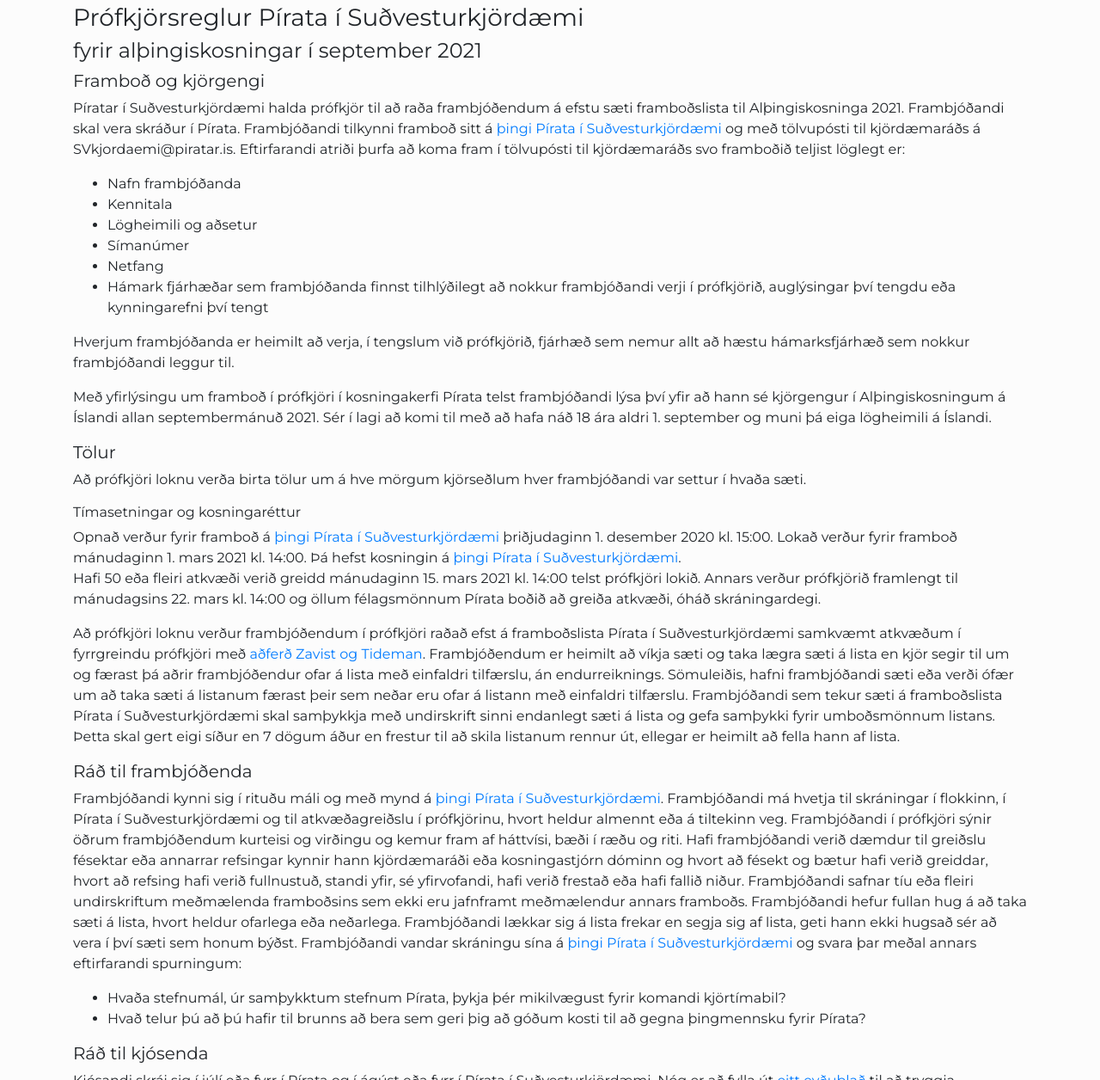
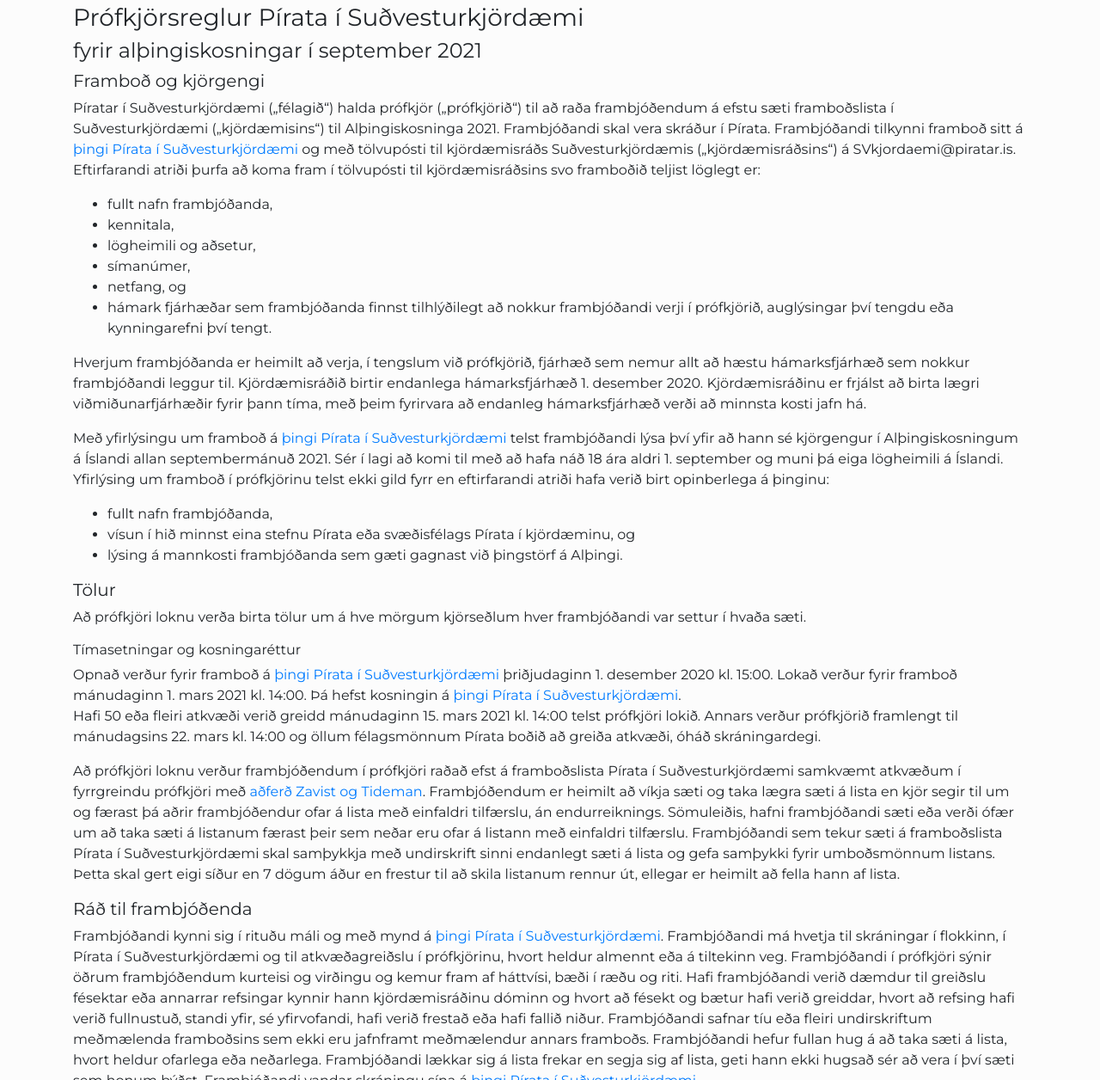
Before and after one commit to piratar/log.piratar.is, a Jekyll site: the page built from Lög aðildarfélaga/Suðvesturkjördæmi/prófkjör.md, in a window 1280 px wide and 1400 px high, scrolled down 923 px. Shown: the part 144-1400 px from the top of the window at 86% size. Built offline with Jekyll 4.4.1, drawn with Linux system fonts in a browser that asks for light colours; our own code applies the rules of GitHub Pages for plain Markdown files; some of the changed text lies outside the part shown.

```diff
--- a/Lög aðildarfélaga/Suðvesturkjördæmi/prófkjör.md
+++ b/Lög aðildarfélaga/Suðvesturkjördæmi/prófkjör.md
@@ -1,19 +1,22 @@
 ### Prófkjörsreglur Pírata í Suðvesturkjördæmi
 #### fyrir alþingiskosningar í september 2021
 ##### Framboð og kjörgengi
-Píratar í Suðvesturkjördæmi halda prófkjör til að raða frambjóðendum á efstu sæti framboðslista til Alþingiskosninga 2021.
+Píratar í Suðvesturkjördæmi („félagið“) halda prófkjör („prófkjörið“) til að raða frambjóðendum á efstu sæti framboðslista í Suðvesturkjördæmi („kjördæmisins“) til Alþingiskosninga 2021.
 Frambjóðandi skal vera skráður í Pírata.
-Frambjóðandi tilkynni framboð sitt á [þingi Pírata í Suðvesturkjördæmi](https://x.piratar.is/polity/219/) og með tölvupósti til kjördæmaráðs á SVkjordaemi@piratar.is. Eftirfarandi atriði þurfa að koma fram í tölvupósti til kjördæmaráðs svo framboðið teljist löglegt er:
-* Nafn frambjóðanda
-* Kennitala
-* Lögheimili og aðsetur
-* Símanúmer
-* Netfang
-* Hámark fjárhæðar sem frambjóðanda finnst tilhlýðilegt að nokkur frambjóðandi verji í prófkjörið, auglýsingar því tengdu eða kynningarefni því tengt
+Frambjóðandi tilkynni framboð sitt á [þingi Pírata í Suðvesturkjördæmi](https://x.piratar.is/polity/219/) og með tölvupósti til kjördæmisráðs Suðvesturkjördæmis („kjördæmisráðsins“) á SVkjordaemi@piratar.is. Eftirfarandi atriði þurfa að koma fram í tölvupósti til kjördæmisráðsins svo framboðið teljist löglegt er:
+* fullt nafn frambjóðanda,
+* kennitala,
+* lögheimili og aðsetur,
+* símanúmer,
+* netfang, og
+* hámark fjárhæðar sem frambjóðanda finnst tilhlýðilegt að nokkur frambjóðandi verji í prófkjörið, auglýsingar því tengdu eða kynningarefni því tengt.
 
-Hverjum frambjóðanda er heimilt að verja, í tengslum við prófkjörið, fjárhæð sem nemur allt að hæstu hámarksfjárhæð sem nokkur frambjóðandi leggur til.
+Hverjum frambjóðanda er heimilt að verja, í tengslum við prófkjörið, fjárhæð sem nemur allt að hæstu hámarksfjárhæð sem nokkur frambjóðandi leggur til. Kjördæmisráðið birtir endanlega hámarksfjárhæð 1. desember 2020. Kjördæmisráðinu er frjálst að birta lægri viðmiðunarfjárhæðir fyrir þann tíma, með þeim fyrirvara að endanleg hámarksfjárhæð verði að minnsta kosti jafn há.
 
-Með yfirlýsingu um framboð í prófkjöri í kosningakerfi Pírata telst frambjóðandi lýsa því yfir að hann sé kjörgengur í Alþingiskosningum á Íslandi allan septembermánuð 2021. Sér í lagi að komi til með að hafa náð 18 ára aldri 1. september og muni þá eiga lögheimili á Íslandi.
+Með yfirlýsingu um framboð á [þingi Pírata í Suðvesturkjördæmi](https://x.piratar.is/polity/219/) telst frambjóðandi lýsa því yfir að hann sé kjörgengur í Alþingiskosningum á Íslandi allan septembermánuð 2021. Sér í lagi að komi til með að hafa náð 18 ára aldri 1. september og muni þá eiga lögheimili á Íslandi. Yfirlýsing um framboð í prófkjörinu telst ekki gild fyrr en eftirfarandi atriði hafa verið birt opinberlega á þinginu:
+* fullt nafn frambjóðanda,
+* vísun í hið minnst eina stefnu Pírata eða svæðisfélags Pírata í kjördæminu, og
+* lýsing á mannkosti frambjóðanda sem gæti gagnast við þingstörf á Alþingi.
 
 ##### Tölur
 Að prófkjöri loknu verða birta tölur um á hve mörgum kjörseðlum hver frambjóðandi var settur í hvaða sæti.
@@ -30,12 +33,10 @@
 Frambjóðandi kynni sig í rituðu máli og með mynd á [þingi Pírata í Suðvesturkjördæmi](https://x.piratar.is/polity/219/).
 Frambjóðandi má hvetja til skráningar í flokkinn, í Pírata í Suðvesturkjördæmi og til atkvæðagreiðslu í prófkjörinu, hvort heldur almennt eða á tiltekinn veg.
 Frambjóðandi í prófkjöri sýnir öðrum frambjóðendum kurteisi og virðingu og kemur fram af háttvísi, bæði í ræðu og riti.
-Hafi frambjóðandi verið dæmdur til greiðslu fésektar eða annarrar refsingar kynnir hann kjördæmaráði eða kosningastjórn dóminn og hvort að fésekt og bætur hafi verið greiddar, hvort að refsing hafi verið fullnustuð, standi yfir, sé yfirvofandi, hafi verið frestað eða hafi fallið niður.
+Hafi frambjóðandi verið dæmdur til greiðslu fésektar eða annarrar refsingar kynnir hann kjördæmisráðinu dóminn og hvort að fésekt og bætur hafi verið greiddar, hvort að refsing hafi verið fullnustuð, standi yfir, sé yfirvofandi, hafi verið frestað eða hafi fallið niður.
 Frambjóðandi safnar tíu eða fleiri undirskriftum meðmælenda framboðsins sem ekki eru jafnframt meðmælendur annars framboðs.
 Frambjóðandi hefur fullan hug á að taka sæti á lista, hvort heldur ofarlega eða neðarlega. Frambjóðandi lækkar sig á lista frekar en segja sig af lista, geti hann ekki hugsað sér að vera í því sæti sem honum býðst.
-Frambjóðandi vandar skráningu sína á [þingi Pírata í Suðvesturkjördæmi](https://x.piratar.is/polity/219/) og svara þar meðal annars eftirfarandi spurningum:
-* Hvaða stefnumál, úr samþykktum stefnum Pírata, þykja þér mikilvægust fyrir komandi kjörtímabil?
-* Hvað telur þú að þú hafir til brunns að bera sem geri þig að góðum kosti til að gegna þingmennsku fyrir Pírata?
+Frambjóðandi vandar skráningu sína á [þingi Pírata í Suðvesturkjördæmi](https://x.piratar.is/polity/219/).
 
 ##### Ráð til kjósenda
 Kjósandi skrái sig í júlí eða fyrr í Pírata og í ágúst eða fyrr í Pírata í Suðvesturkjördæmi.
```
